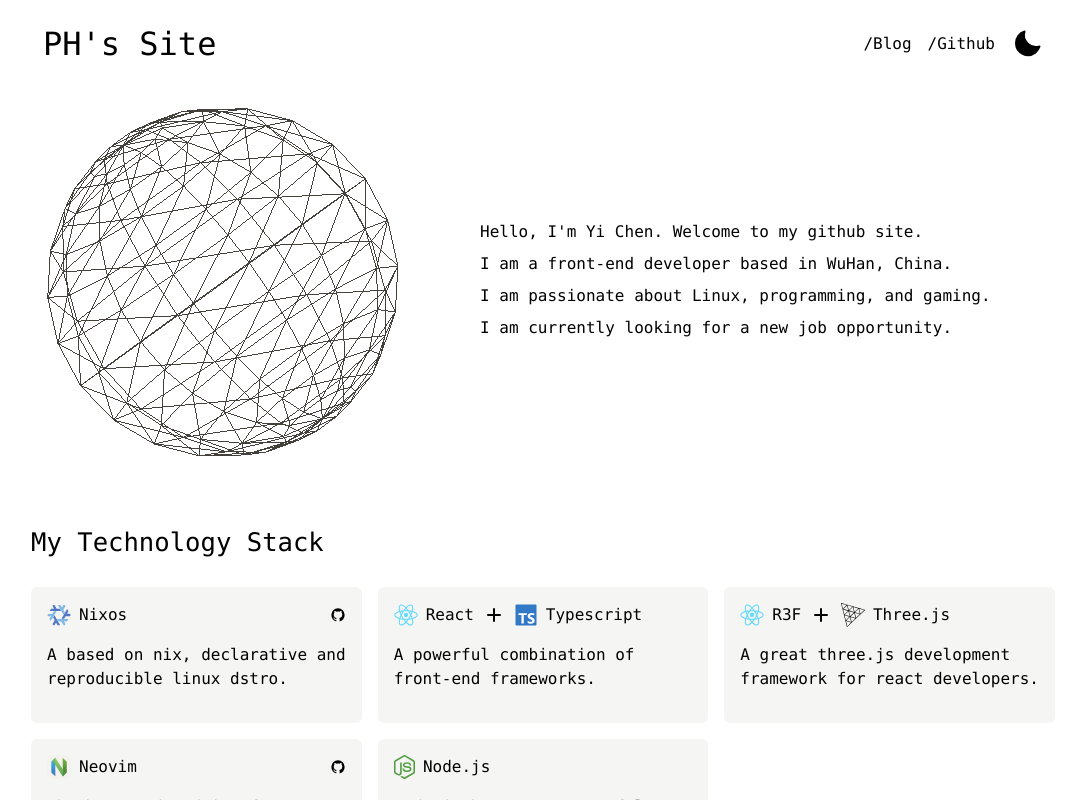
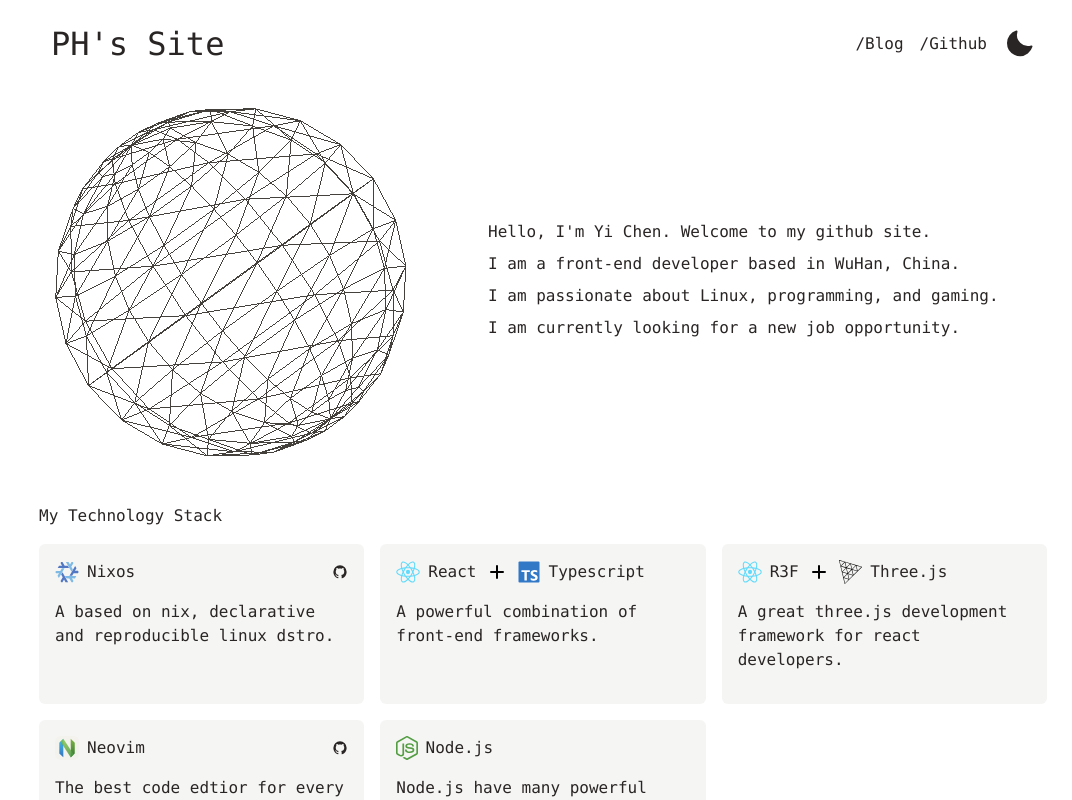
Before and after one commit to PHSix/phsix.github.io, a Next.js app: page / in a window 1280 px wide. Shown: the whole page, without its empty margins (97-1169 px from the left). Built offline with nearby package versions, Linux system fonts and the light colour scheme.

Commit message:
fix dark mode bug

```diff
--- a/src/app/(main)/globals.css
+++ b/src/app/(main)/globals.css
@@ -8,15 +8,28 @@ html, body {
   overflow-x: hidden;
 }
 
+@layer base {
+  :root {
+    --foreground: theme(colors.stone.800);
+    --background: theme(colors.white)
+  }
+
+  .dark {
+    --foreground: theme(colors.stone.200);
+    --background: theme(colors.stone.900)
+  }
+
+  body {
+    background-color: var(--background);
+    color: var(--foreground);
+  }
+}
+
 * {
   margin: 0;
   padding: 0;
 
   font-family: Macon, Monaco, monaco, Consolas, Lucida Console, monospace;
-}
-
-.title {
-  font-size: 1.6em;
 }
 
 .tooltip > .tooltip-child {
@@ -26,13 +39,3 @@ html, body {
 .tooltip:hover > .tooltip-child {
   display: block;
 }
-
-.message-container {
-  position: fixed;
-  left: 1rem;
-  bottom: 1rem;
-  gap: 0.6rem;
-  display: flex;
-  flex-direction: column-reverse;
-  z-index: 10;
-}
--- a/src/app/(main)/layout.tsx
+++ b/src/app/(main)/layout.tsx
@@ -15,8 +15,8 @@ export default function RootLayout({
       <head>
         <link rel="icon" href="/favicon.svg" />
       </head>
-      <body className="w-screen h-screen flex justify-center">
-        <div className="w-full lg:w-[1024px] px-2 lg:px-0">
+      <body className="w-screen h-screen flex justify-center dark:bg-stone-900 dark:text-stone-100">
+        <div className="w-full lg:w-[1024px] px-2 lg:px-">
           {children}
         </div>
       </body>
--- a/src/components/Message.tsx
+++ b/src/components/Message.tsx
@@ -13,7 +13,7 @@ class Message {
     if (isServer)
       return
     const container = document.createElement('div')
-    container.className = 'message-container'
+    container.className = 'fixed left-[1rem] bottom-[1rem] gap-[1rem] flex flex-col-reverse z-10'
 
     document.body.appendChild(container)
     ReactDOM.createPortal(<MessageComponent />, container)
```
